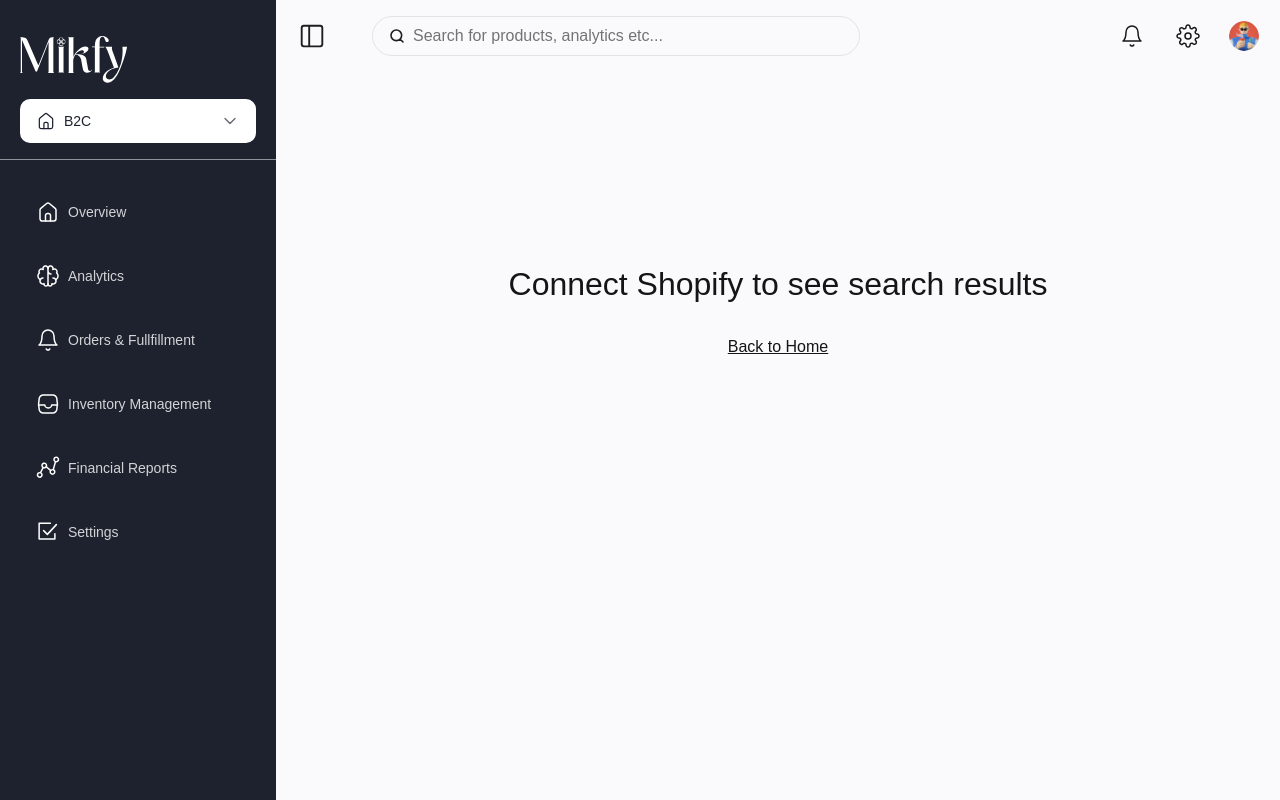
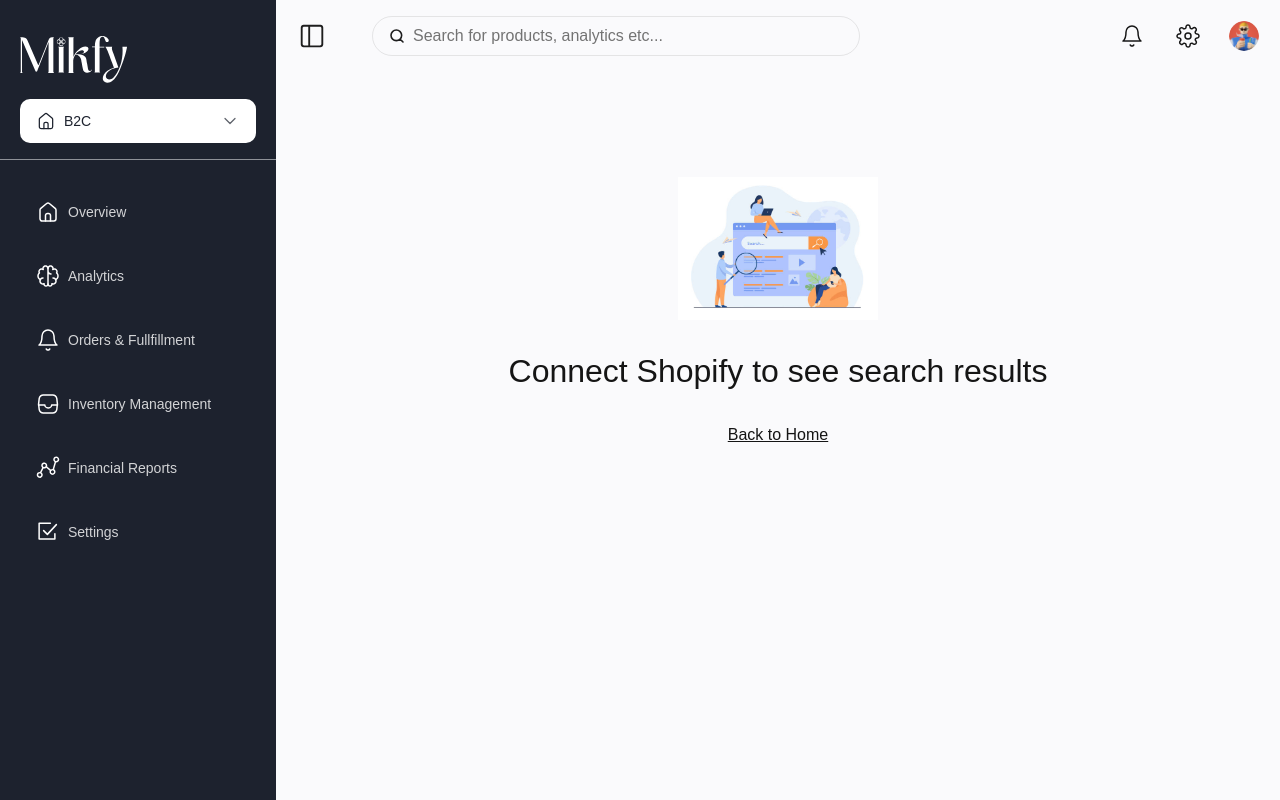
Before and after one commit to neonbhai/mikfy_dashboard, a Next.js app: page /search in a window 1280 px wide. Built offline with nearby package versions, Linux system fonts and the light colour scheme.

Commit message:
Add search image

```diff
--- a/src/app/(dashboard)/search/page.tsx
+++ b/src/app/(dashboard)/search/page.tsx
@@ -1,8 +1,18 @@
 import Link from "next/link";
+import Image from "next/image";
 
 export default function SearchPage() {
   return (
     <div className="flex flex-col items-center justify-center min-h-[60vh] gap-8">
+      {/* Search illustration */}
+      <Image
+        src="/brand/search.jpg"
+        alt="Search illustration"
+        width={200}
+        height={200}
+        className="object-contain"
+      />
+
       {/* Main message */}
       <div className="text-center">
         <h1 className="text-[32px] font-normal text-[#151515] leading-[1.2]">
```
Also changed, not shown: public/brand/search.jpg (added).
